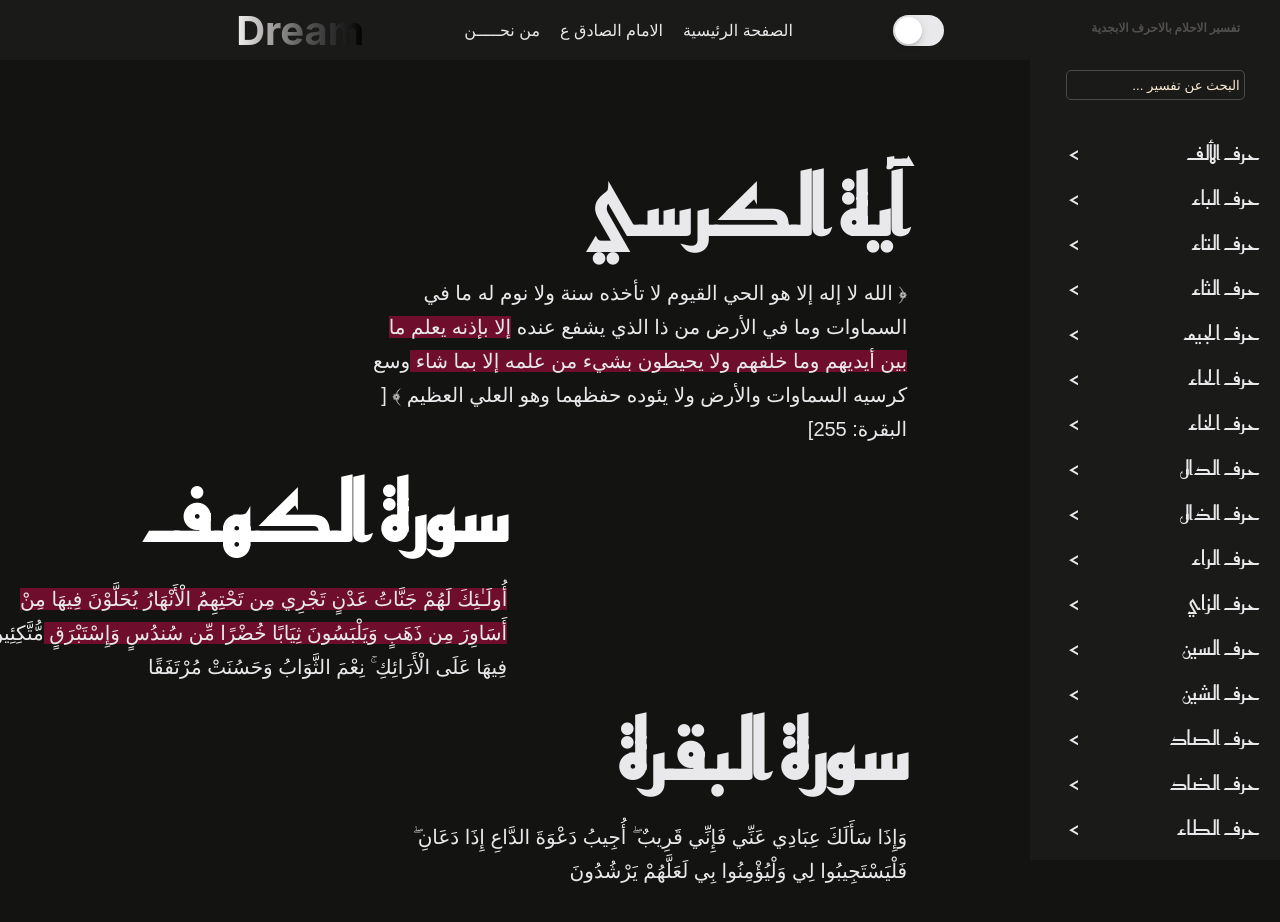
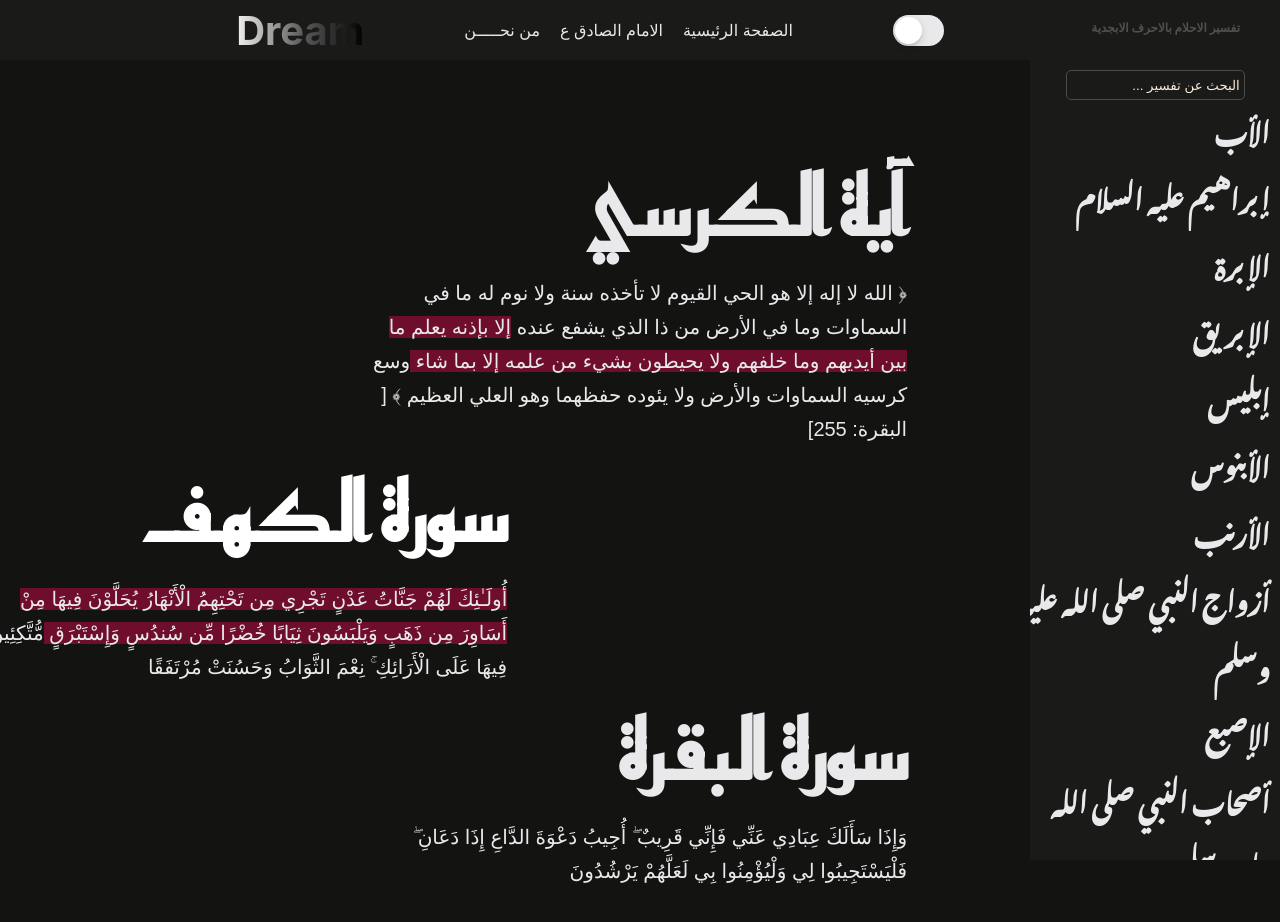
Before and after one commit to elmosuy/firstproject, a Next.js app: page / in a window 1280 px wide. Shown: the top 922 px of the page. Built offline with nearby package versions, Linux system fonts and the light colour scheme; a web font is replaced by a local one.

Commit message:
Add files via upload

```diff
--- a/pages/Letters.js
+++ b/pages/Letters.js
@@ -1,4 +1,4 @@
-import React from "react";
+import React, { useEffect, useState } from "react";
 import data1 from "./api/All link/link_1.json";
 import data2 from "./api/All link/link_2.json";
 import data3 from "./api/All link/link_3.json";
@@ -30,7 +30,7 @@ import data26 from "./api/All link/link_26.json";
 import { useRouter } from "next/router";
 import Image from "next/image";
 
-const Letters = () => {
+const Letters = ({handelBorgeremove}) => {
 
 const router=useRouter()
   const handelNavList = () => {
@@ -147,11 +147,35 @@ const router=useRouter()
 
 
 
+  const [search, setsearch] = useState("ب");
+
+  const handelremove = () => {
+    const search = document.getElementById("searcher");
+    search.classList.remove("show-search");
+  };
+  const filteredData = data1.filter((el) => {return el.link.toLowerCase().includes(search)})
+
+
+
+  const [n, setn] = useState(10)
+  const loop=()=>{
+  setn(n+70)
+
+  }
+
+  useEffect(() => {
+    const search = document.getElementById("searcher");
+    if (filteredData.length>1){
+
+      search.classList.add("show-search");
+ }
+ }, [search])
 
 
 
   return (
-    <div className="letter">
+    <div className="letter" id="letter">
+
 
       <div className="letters" id="letters">
         <div className="search-letters">
@@ -161,9 +185,22 @@ const router=useRouter()
             placeholder=" البحث عن تفسير ..."
             name=""
             id=""
+            onChange={(e)=>setsearch(e.target.value)}
           />
+          <Image src="/search.svg" alt="" width={20} height={20} />
         </div>
+          <div id="searcher" className="searcher" >
+            {
+              filteredData.slice(0,n).map((el)=>(
+                <div key={el.id}>
+                   <h2 onClick={handelremove}>
+                     <span onClick={() => router.push(`/components/Pages/Page_1/${el.id+1}`)}>  {el.link}
+                   </span> </h2>
+                </div>
 
+              ))
+            }
+          </div>
         <section className="navlist">
           <div className="letter">
             <span onClick={handelNavList}>حرف الألف</span>
--- a/pages/layout.js
+++ b/pages/layout.js
@@ -28,17 +28,19 @@ const Layout = ({children}) => {
 
   };
 
-
+  const handelremove = () => {
+    const search = document.getElementById("searcher");
+    search.classList.remove("show-search");
+  };
 
   return (
     <div className='dom'>
       <Head>
-          <link rel="icon" type="image/png" sizes="64x64" href="/dr.png"/>
-
-
       <link href="https://fonts.googleapis.com/css2?family=Cairo+Play:wght@300&family=Kufam&family=Noto+Nastaliq+Urdu&family=Reem+Kufi&family=Reem+Kufi+Fun&display=swap" rel="stylesheet"/>         <title>
             Dream | حلم
           </title>
+          <link rel="icon" type="image/png" sizes="64x64" href="/dr.png"/>
+
       </Head>
       <section className="bouger-menu"   >
       <label class="burger" for="burger" >
@@ -53,14 +55,19 @@ const Layout = ({children}) => {
         <div  dir='rtl'>
             <Letters handelBorgeremove={handelBorgeremove} />
         </div>
+        {/* <div className='media'>
+        <a href="https://github.com/elmosuy" title='elmosuy'><Image src="/github.svg" width={35} height={37} className='med' /></a>
+        <a href="https://www.linkedin.com/in/elmosuy/" ><Image src="/linkedin.svg" width={37} height={40} className='med'/></a>
+       <a href="https://www.instagram.com"> <Image src="/insta.svg" width={37} height={40} className='med'/></a>
+       <a href="https://www.facebook.com"> <Image src="/facebook.svg" width={40} height={40} className='med'/></a>
 
 
 
-
-
+      </div> */}
+    <div onClick={handelremove}>
       <span onClick={handelBorgeremove} className='all-them' id='all'>
         {children }
-        </span>
+        </span></div>
     </div>
 
   )
```
